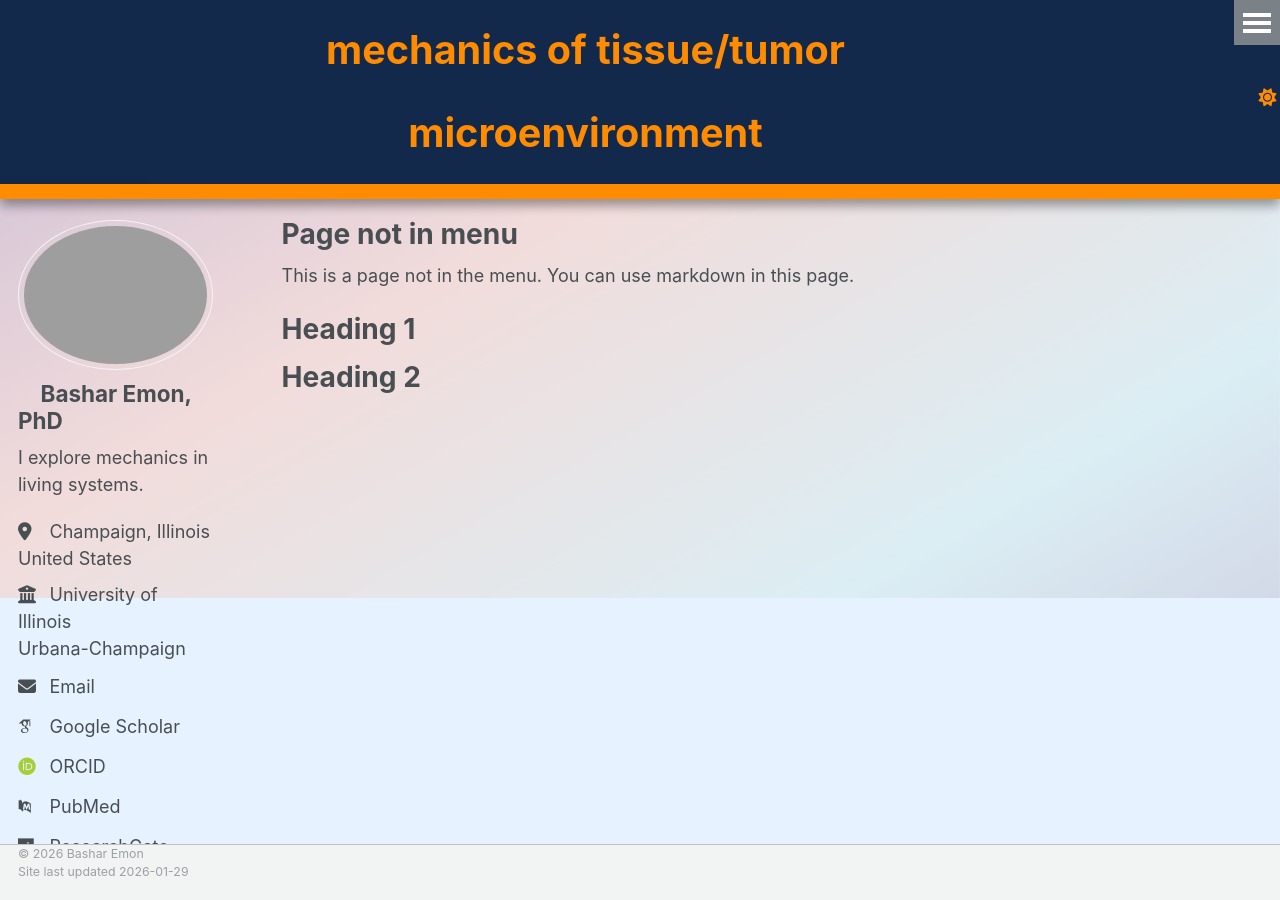
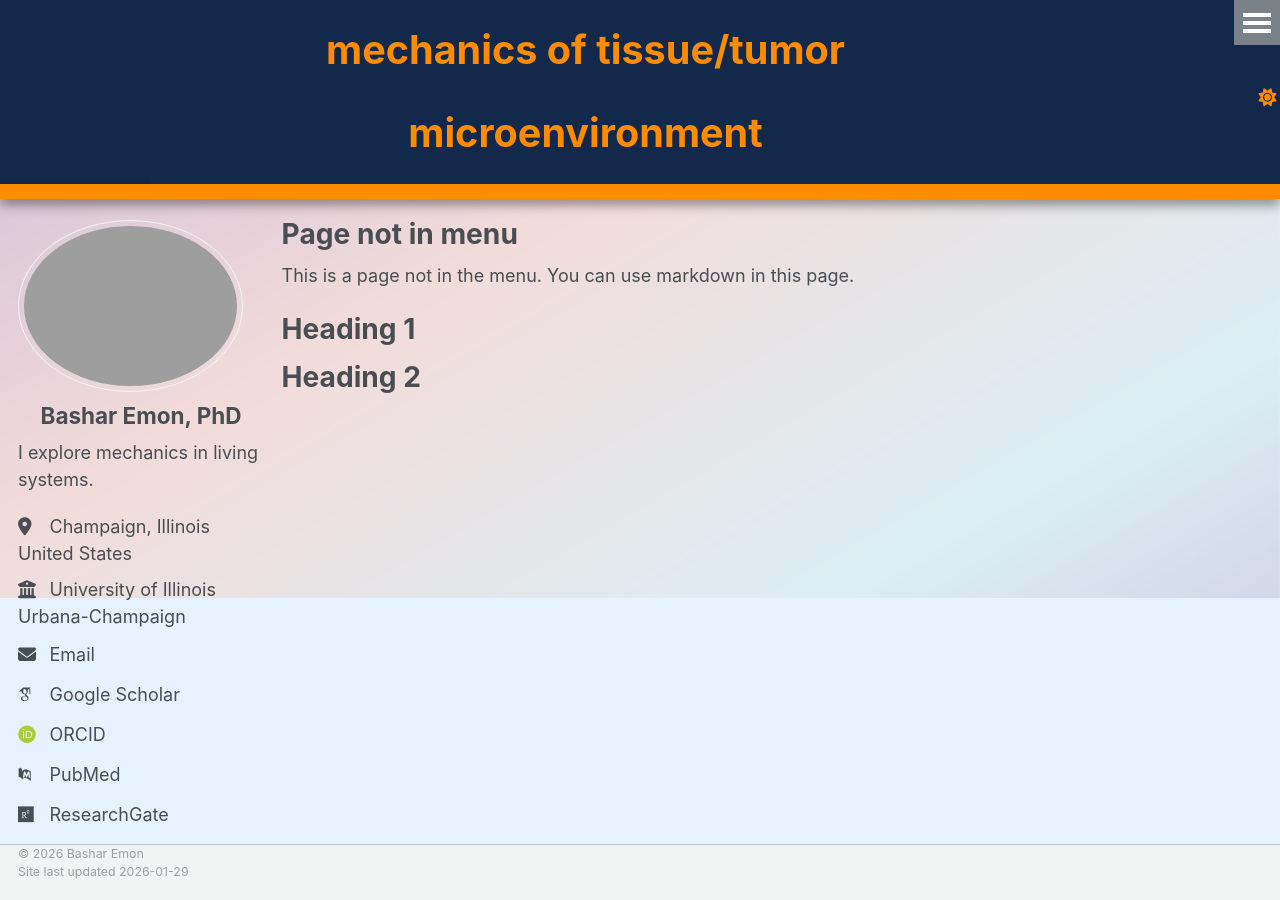
Before and after one commit to BasharEmon/BasharEmon.github.io, a Jekyll site: the page built from _pages/non-menu-page.md, in a window 1280 px wide. Built offline with Jekyll 4.4.1, drawn with Linux system fonts in a browser that asks for light colours; some web fonts are replaced.

Commit message:
Update main.scss

```diff
--- a/assets/css/main.scss
+++ b/assets/css/main.scss
@@ -41,3 +41,38 @@
     "vendor/font-awesome/brands",
     "vendor/magnific-popup/magnific-popup"
 ;
+
+/* ============================
+   Layout stabilization overrides
+   ============================ */
+
+.page,
+.initial-content {
+  max-width: 1200px;
+  margin: 0 auto;
+  display: flex;
+  gap: 40px;
+}
+
+.sidebar {
+  flex: 0 0 280px;
+  width: 280px;
+}
+
+.page__content,
+.archive__content {
+  flex: 1 1 auto;
+  min-width: 0;
+}
+
+/* Responsive behavior */
+@media (max-width: 900px) {
+  .page,
+  .initial-content {
+    flex-direction: column;
+  }
+
+  .sidebar {
+    width: 100%;
+  }
+}
```
